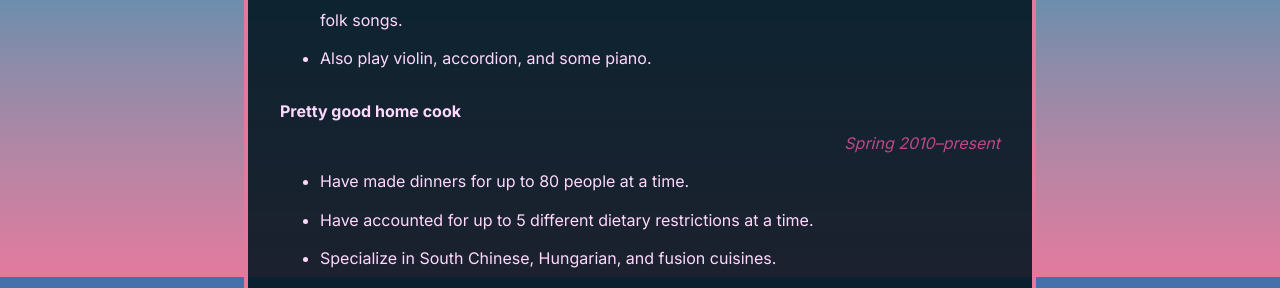
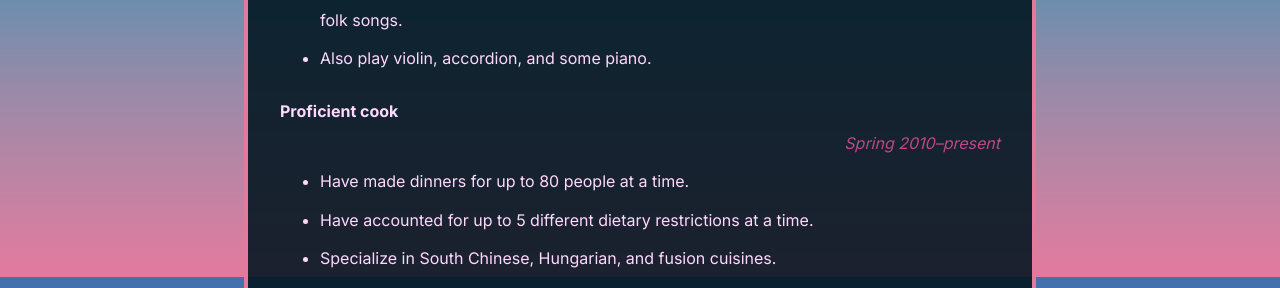
Before and after one commit to mszegedy/cv, a Jekyll site: the page built from extras.md, in a window 1280 px wide and 900 px high, scrolled down 464 px. Shown: the part 159-447 px from the top of the window. Built offline with Jekyll 4.4.1, drawn with Linux system fonts in a browser that asks for light colours.

Commit message:
more extras tweaks

```diff
--- a/extras.md
+++ b/extras.md
@@ -23,7 +23,7 @@ time="Fall 2019–Spring 2020" %}
 - Also play violin, accordion, and some piano.
 
 {% include job_entry.html
-title="Pretty good home cook"
+title="Proficient cook"
 time="Spring 2010–present" %}
 - Have made dinners for up to 80 people at a time.
 - Have accounted for up to 5 different dietary restrictions at a time.
```
